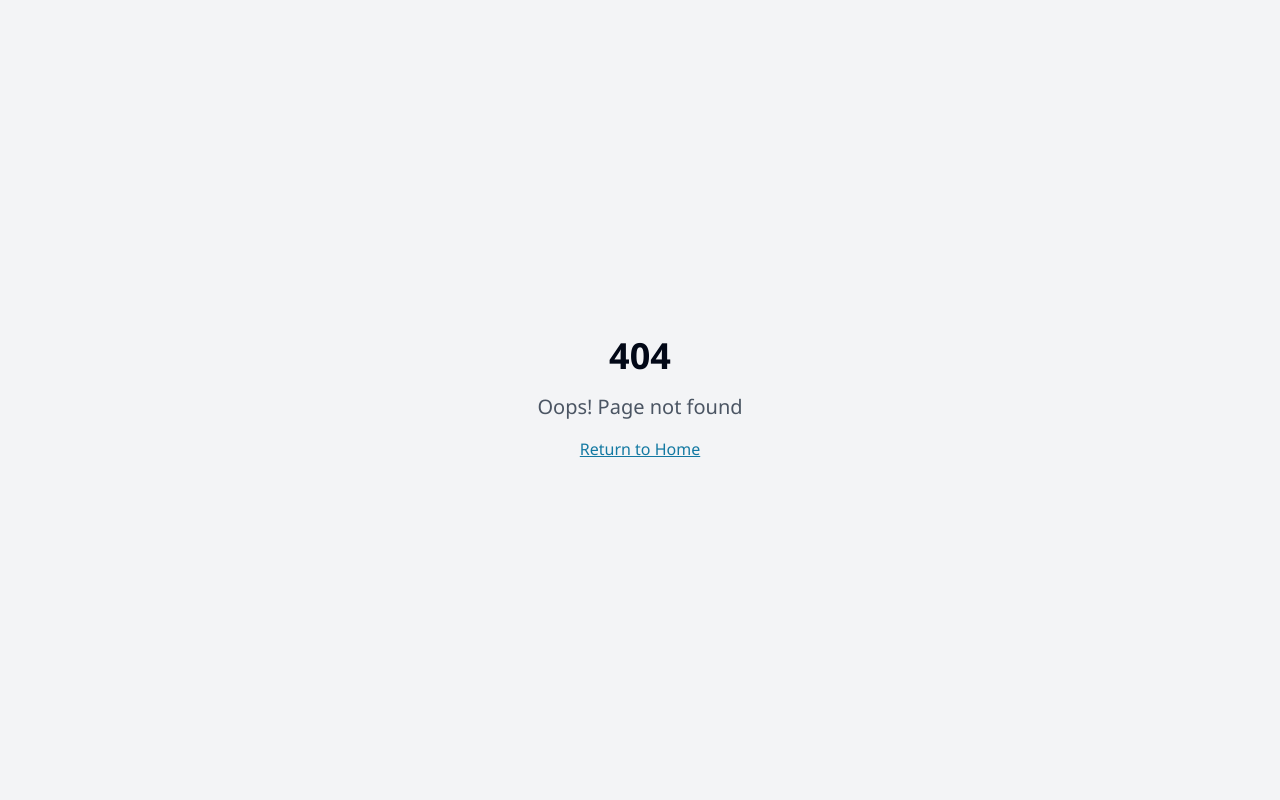
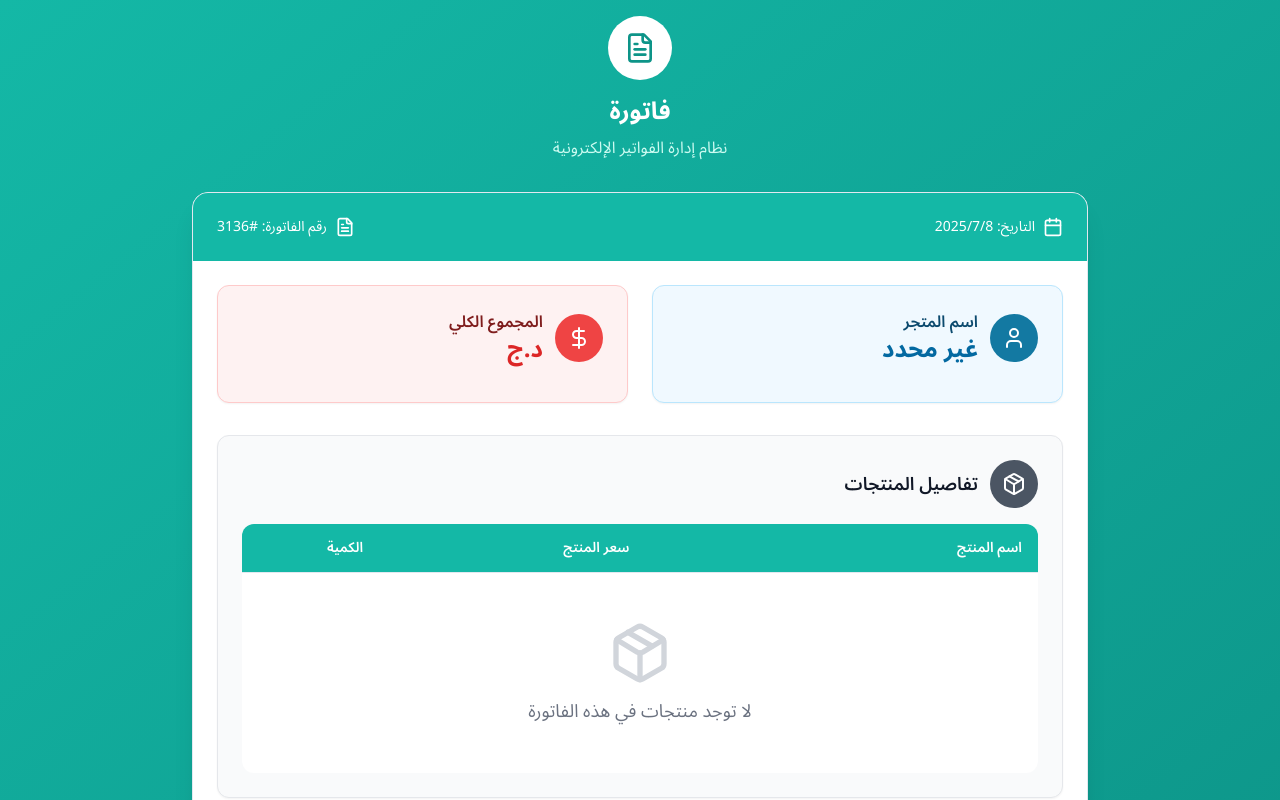
Before and after one commit to riyadhoo/khdame, a React (Vite) app: page /bill in a window 1280 px wide. Before the commit this address had no page. Shown: the top 800 px of the page. Built offline with nearby package versions, Linux system fonts and the light colour scheme.

Commit message:
Add bill page
Create a new page at /bill based on the provided image, without adding it to the navbar.

```diff
--- a/src/App.tsx
+++ b/src/App.tsx
@@ -9,6 +9,7 @@ import { LanguageProvider } from "@/contexts/LanguageContext";
 import Index from "./pages/Index";
 import About from "./pages/About";
 import Contact from "./pages/Contact";
+import Bill from "./pages/Bill";
 import NotFound from "./pages/NotFound";
 
 const queryClient = new QueryClient();
@@ -25,6 +26,7 @@ const App = () => (
               <Route path="/" element={<Index />} />
               <Route path="/about" element={<About />} />
               <Route path="/contact" element={<Contact />} />
+              <Route path="/bill" element={<Bill />} />
               {/* ADD ALL CUSTOM ROUTES ABOVE THE CATCH-ALL "*" ROUTE */}
               <Route path="*" element={<NotFound />} />
             </Routes>
--- /dev/null
+++ b/src/pages/Bill.tsx
@@ -0,0 +1,151 @@
+
+import { useState } from "react";
+import { Button } from "@/components/ui/button";
+import { Card, CardContent, CardHeader } from "@/components/ui/card";
+import { Input } from "@/components/ui/input";
+import { Table, TableBody, TableCell, TableHead, TableHeader, TableRow } from "@/components/ui/table";
+import { Badge } from "@/components/ui/badge";
+import { Download, Calendar, FileText, DollarSign, User, Package } from "lucide-react";
+
+const Bill = () => {
+  const [customerName, setCustomerName] = useState("غير محدد");
+  const [totalAmount, setTotalAmount] = useState("د.ج");
+  const [products, setProducts] = useState<any[]>([]);
+
+  const handleDownloadPDF = () => {
+    // PDF download functionality would be implemented here
+    console.log("Downloading PDF...");
+  };
+
+  return (
+    <div className="min-h-screen bg-gradient-to-br from-teal-500 to-teal-600 p-4" dir="rtl">
+      <div className="max-w-4xl mx-auto">
+        {/* Header */}
+        <div className="text-center mb-8">
+          <div className="inline-flex items-center justify-center w-16 h-16 bg-white rounded-full mb-4">
+            <FileText className="w-8 h-8 text-teal-600" />
+          </div>
+          <h1 className="text-white text-2xl font-bold mb-2">فاتورة</h1>
+          <p className="text-teal-100">نظام إدارة الفواتير الإلكترونية</p>
+        </div>
+
+        {/* Main Content Card */}
+        <Card className="bg-white shadow-xl rounded-2xl overflow-hidden">
+          <CardHeader className="bg-teal-500 text-white p-6">
+            <div className="flex items-center justify-between">
+              <div className="flex items-center gap-2">
+                <Calendar className="w-5 h-5" />
+                <span className="text-sm">التاريخ: {new Date().toLocaleDateString('ar-DZ')}</span>
+              </div>
+              <div className="flex items-center gap-2">
+                <FileText className="w-5 h-5" />
+                <span className="text-sm">رقم الفاتورة: #{Math.floor(Math.random() * 10000)}</span>
+              </div>
+            </div>
+          </CardHeader>
+
+          <CardContent className="p-6">
+            {/* Customer and Total Info */}
+            <div className="grid grid-cols-1 md:grid-cols-2 gap-6 mb-8">
+              {/* Customer Name */}
+              <Card className="bg-blue-50 border-blue-200">
+                <CardContent className="p-6">
+                  <div className="flex items-center gap-3 mb-3">
+                    <div className="w-12 h-12 bg-blue-500 rounded-full flex items-center justify-center">
+                      <User className="w-6 h-6 text-white" />
+                    </div>
+                    <div>
+                      <h3 className="font-semibold text-blue-900">اسم المتجر</h3>
+                      <p className="text-blue-600 text-2xl font-bold">{customerName}</p>
+                    </div>
+                  </div>
+                </CardContent>
+              </Card>
+
+              {/* Total Amount */}
+              <Card className="bg-red-50 border-red-200">
+                <CardContent className="p-6">
+                  <div className="flex items-center gap-3 mb-3">
+                    <div className="w-12 h-12 bg-red-500 rounded-full flex items-center justify-center">
+                      <DollarSign className="w-6 h-6 text-white" />
+                    </div>
+                    <div>
+                      <h3 className="font-semibold text-red-900">المجموع الكلي</h3>
+                      <p className="text-red-600 text-2xl font-bold">{totalAmount}</p>
+                    </div>
+                  </div>
+                </CardContent>
+              </Card>
+            </div>
+
+            {/* Products Section */}
+            <Card className="bg-gray-50 border-gray-200 mb-6">
+              <CardContent className="p-6">
+                <div className="flex items-center gap-3 mb-4">
+                  <div className="w-12 h-12 bg-gray-600 rounded-full flex items-center justify-center">
+                    <Package className="w-6 h-6 text-white" />
+                  </div>
+                  <h3 className="font-semibold text-gray-900 text-lg">تفاصيل المنتجات</h3>
+                </div>
+
+                {/* Products Table */}
+                <div className="bg-white rounded-lg overflow-hidden">
+                  <Table>
+                    <TableHeader>
+                      <TableRow className="bg-teal-500">
+                        <TableHead className="text-white font-semibold text-right">اسم المنتج</TableHead>
+                        <TableHead className="text-white font-semibold text-center">سعر المنتج</TableHead>
+                        <TableHead className="text-white font-semibold text-center">الكمية</TableHead>
+                      </TableRow>
+                    </TableHeader>
+                    <TableBody>
+                      {products.length === 0 ? (
+                        <TableRow>
+                          <TableCell colSpan={3} className="text-center py-12">
+                            <div className="flex flex-col items-center gap-3">
+                              <Package className="w-16 h-16 text-gray-300" />
+                              <p className="text-gray-500 text-lg">لا توجد منتجات في هذه الفاتورة</p>
+                            </div>
+                          </TableCell>
+                        </TableRow>
+                      ) : (
+                        products.map((product, index) => (
+                          <TableRow key={index}>
+                            <TableCell className="font-medium text-right">{product.name}</TableCell>
+                            <TableCell className="text-center">{product.price}</TableCell>
+                            <TableCell className="text-center">{product.quantity}</TableCell>
+                          </TableRow>
+                        ))
+                      )}
+                    </TableBody>
+                  </Table>
+                </div>
+              </CardContent>
+            </Card>
+
+            {/* Footer */}
+            <Card className="bg-teal-50 border-teal-200">
+              <CardContent className="p-6 text-center">
+                <p className="text-teal-700 mb-1">شكراً لتعاملكم معنا</p>
+                <p className="text-teal-600 font-semibold">نظام إدارة الفواتير الإلكترونية</p>
+              </CardContent>
+            </Card>
+          </CardContent>
+        </Card>
+
+        {/* Download PDF Button */}
+        <div className="mt-8 text-center">
+          <Button
+            onClick={handleDownloadPDF}
+            className="bg-white text-teal-600 hover:bg-teal-50 px-8 py-3 rounded-full font-semibold shadow-lg"
+          >
+            <Download className="w-5 h-5 ml-2" />
+            تحميل الفاتورة PDF
+          </Button>
+        </div>
+      </div>
+    </div>
+  );
+};
+
+export default Bill;
```
